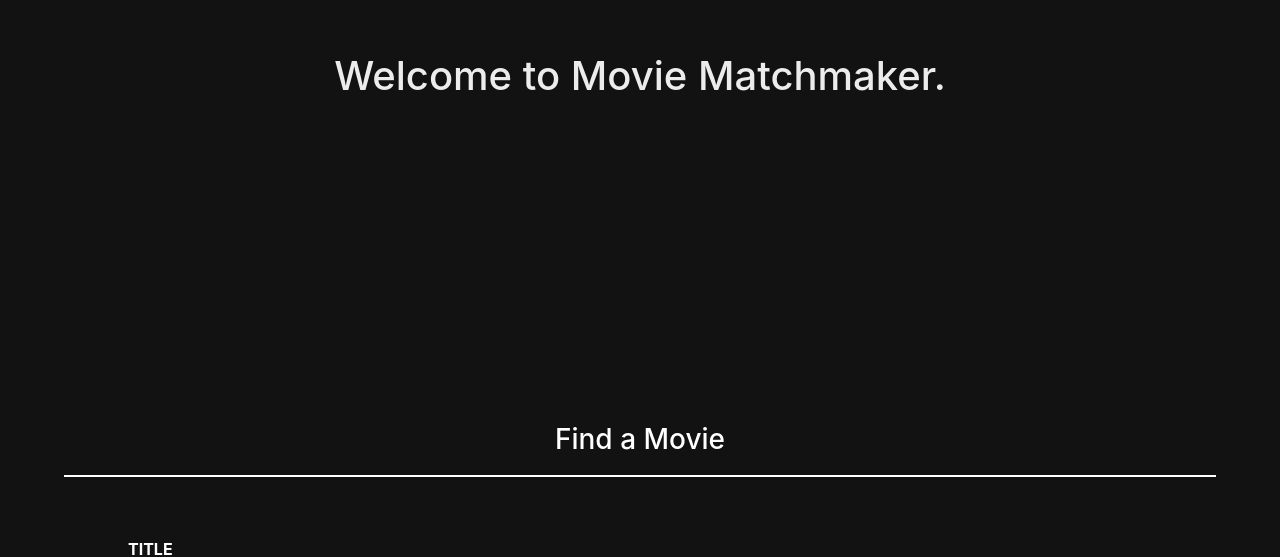
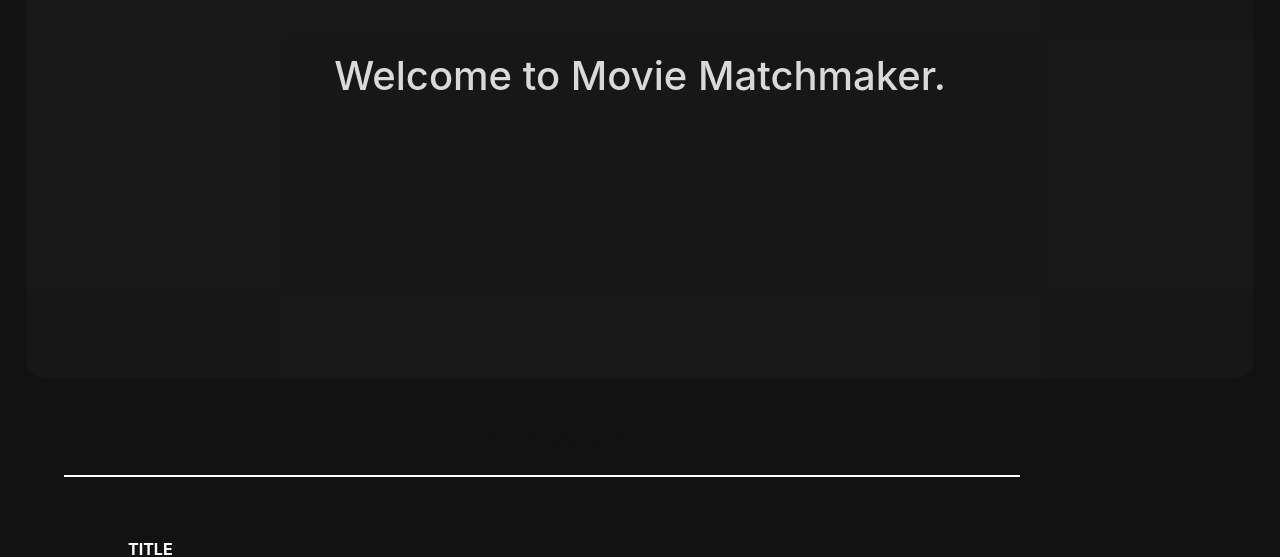
Before and after one commit to arkl8770/movies, a React (Create React App) app: page / in a window 1280 px wide. Shown: the part 244-801 px from the top of the page. Built offline with nearby package versions, Linux system fonts and the light colour scheme.

Commit message:
good lord why am I still up

```diff
--- a/src/App.css
+++ b/src/App.css
@@ -9,11 +9,14 @@ label, .or, .find
 {
 	font-weight: bolder;
 }
-.App {
+
+.App
+{
   margin: 0px;
 }
 
-.or {
+.or
+{
 	text-align: center;
 	padding-top: 20px;
 	padding-bottom: 20px;
@@ -26,26 +29,27 @@ label, .or, .find
 	padding-top: 270px;
   	padding-bottom: 270px;
   	animation-name: intro;
-  	animation-duration: 3s;
-  	animation-iteration-count: 3;
+  	animation-duration: 8s;
+  	animation-iteration-count: 1;
   	animation-delay: 0s;
   	background-color: black;
   	margin: 2%;
   	border-radius: 20px;
 }
 @keyframes intro {
-	0%   {background-color: white; opacity: 0;}
-  	100% {background-color: black; color: white; opacity: 1;}
+	0%   { background-color: white; opacity: 0;}
+  	100% { background-color: black; color: white; opacity: 1;}
 }
 
-header h1 {
+header h1
+{
   	animation-name: text;
-  	animation-duration: 3s;
+  	animation-duration: 7s;
   	animation-iteration-count: 1;
 }
 @keyframes text {
-    0%   {color: black; }
-  	100% {color: white; }
+    0%   { color: black; }
+  	100% { color: white; }
 }
 
 .find
@@ -56,7 +60,25 @@ header h1 {
 	margin-left: 5%;
 	margin-right: 5%;
 	border-bottom: 2px solid white;
+	animation:
+		typing 6s steps(100, end);
+	/*animation-delay: 7s;*/
+}
+@keyframes typing {
+  from { width: 0; }
+  to { width: 90%; }
+}
 
+.find h3
+{
+	animation-name: appear;
+  	animation-duration: 8s;
+  	animation-iteration-count: 1;
+}
+@keyframes appear {
+    0% 	 { color: #121212; }
+    90%  { color: #121212; }
+  	100% { color: white; }
 }
 
 .form
```
